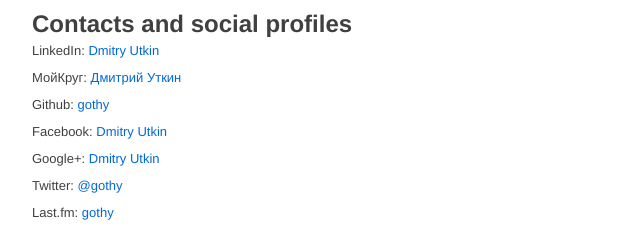
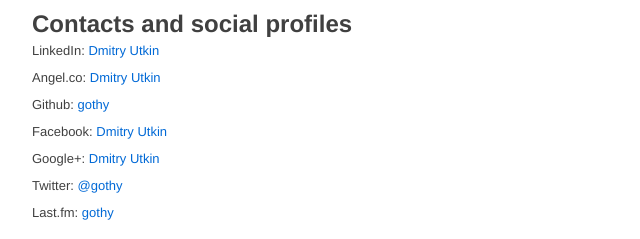
Before and after one commit to gothy/gothy.github.com, a plain HTML site: page index.html in a window 1280 px wide. Shown: the part 1038-1277 px from the top of the page, 138-778 px from the left. Drawn offline with nearby package versions, Linux system fonts and the light colour scheme.

Commit message:
angel.co profile

```diff
--- a/index.html
+++ b/index.html
@@ -122,8 +122,9 @@ jQuery ->
 		<h2>Contacts and social profiles</h2>
 		<p>LinkedIn: <a href="http://www.linkedin.com/pub/dmitry-utkin/2a/523/777"
 			target="_blank">Dmitry Utkin</a></p>
-		<p>МойКруг: <a href="http://gothy.moikrug.ru/"
-			target="_blank">Дмитрий Уткин</a></p>
+		<p>Angel.co: <a href="https://angel.co/dmitry-utkin" target="_blank">Dmitry Utkin</a></p>
+		<!-- <p>МойКруг: <a href="http://gothy.moikrug.ru/"
+			target="_blank">Дмитрий Уткин</a></p> -->
 		<p>Github: <a href="https://github.com/gothy/" target="_blank">gothy</a></p>
 		<p>Facebook: <a href="http://www.facebook.com/profile.php?id=701797518">
 			Dmitry Utkin</a></p>
```
